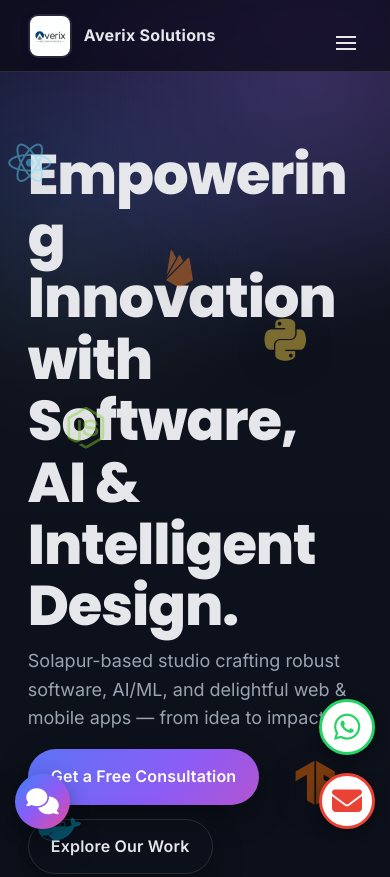
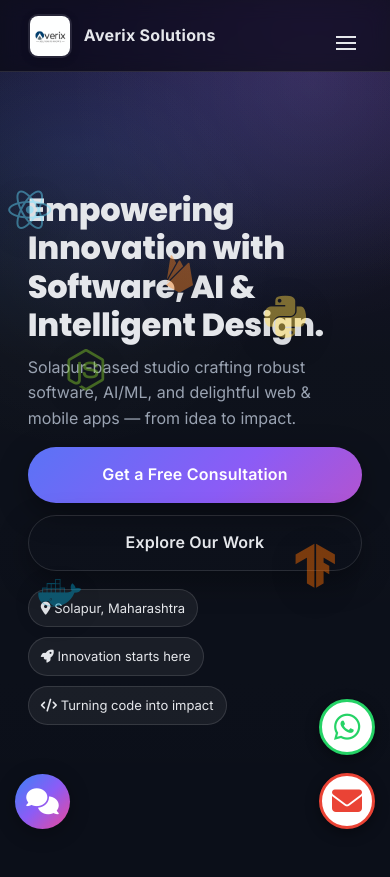
Before and after one commit to AverixSolution/Averix, a plain HTML site: page index.html in a window 390 px wide. Shown: the top 877 px of the page. Drawn offline with nearby package versions, Linux system fonts and the light colour scheme.

Commit message:
Update style.css

```diff
--- a/style.css
+++ b/style.css
@@ -1051,6 +1051,16 @@ body.light .footer { background: #f7f8fb; }
   .services-grid { grid-template-columns: repeat(2, 1fr); }
   .projects-grid { grid-template-columns: repeat(2, 1fr); }
   .contact-grid { grid-template-columns: 1fr; }
+
+  /* Hero title for tablets */
+  .hero-title {
+    font-size: 44px;
+    line-height: 1.15;
+  }
+
+  .hero-subtitle {
+    font-size: 17px;
+  }
 }
 
 @media (max-width: 600px) {
@@ -1068,6 +1078,31 @@ body.light .footer { background: #f7f8fb; }
   .container {
     padding-left: 20px;
     padding-right: 20px;
+  }
+
+  /* Hero section mobile fixes */
+  .hero-title {
+    font-size: 32px;
+    line-height: 1.2;
+    letter-spacing: -0.01em;
+    word-wrap: break-word;
+    overflow-wrap: break-word;
+    hyphens: auto;
+  }
+
+  .hero-subtitle {
+    font-size: 16px;
+    line-height: 1.6;
+  }
+
+  .hero-cta {
+    flex-direction: column;
+    gap: 12px;
+  }
+
+  .hero-cta .btn {
+    width: 100%;
+    justify-content: center;
   }
 
   /* Footer mobile fix */
```
